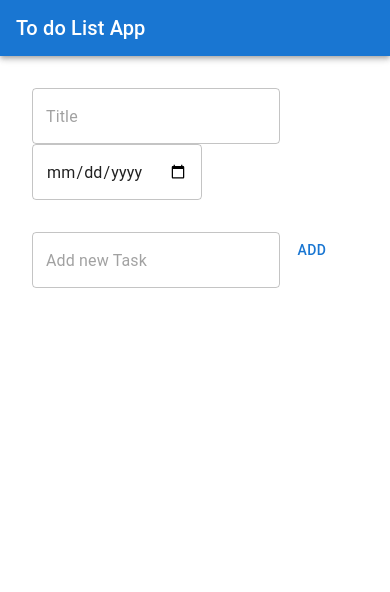
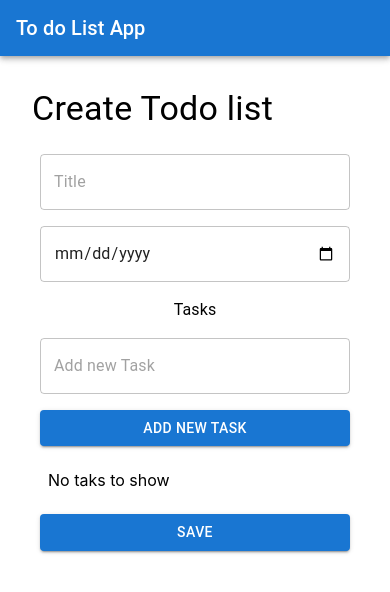
Before and after one commit to harrisonpepese/todo-list-react-typescript, a React (Create React App) app: page /create in a window 390 px wide. Shown: the top 592 px of the page. Built offline with nearby package versions, Linux system fonts and the light colour scheme.

Commit message:
correções de layout mobile create list

```diff
--- /dev/null
+++ b/src/components/commons/pageTitle.tsx
@@ -0,0 +1,9 @@
+import { Typography } from "@mui/material";
+
+export default function PageTitle(props: { children: string }) {
+  return (
+    <Typography sx={{ marginBottom: 2 }} variant="h4">
+      {props.children}
+    </Typography>
+  );
+}
--- a/src/entities/todoList.ts
+++ b/src/entities/todoList.ts
@@ -2,6 +2,6 @@ import { Task } from "./task";
 
 export type TodoList = {
   title: string;
-  dueDate: Date;
+  dueDate: string;
   tasks: Task[];
 };
--- /dev/null
+++ b/src/layout/BaseLayout.tsx
@@ -0,0 +1,18 @@
+import { Grid } from "@mui/material";
+import { ReactNode } from "react";
+import PageTitle from "../components/commons/pageTitle";
+
+export default function BaseLayout(props: {
+  children: ReactNode;
+  title: string;
+}) {
+  const { title, children } = props;
+  return (
+    <Grid container padding={2} justifyContent="center">
+      <Grid xs={12}>
+        <PageTitle>{title}</PageTitle>
+      </Grid>
+      {children}
+    </Grid>
+  );
+}
--- a/src/pages/CreateTodoList.tsx
+++ b/src/pages/CreateTodoList.tsx
@@ -3,21 +3,27 @@ import {
   Button,
   Checkbox,
   FormControl,
+  Grid,
+  Typography,
   List,
   ListItemButton,
   ListItemIcon,
   TextField,
 } from "@mui/material";
-import { spacing } from "@mui/system";
+import ListItem from "@mui/material/ListItem";
 import { useState } from "react";
+import { useNavigate } from "react-router-dom";
+import PageTitle from "../components/commons/pageTitle";
 import { TodoListItem } from "../components/createTodoList/TodoListItem";
 import { Task } from "../entities/task";
 import { TodoList } from "../entities/todoList";
+import BaseLayout from "../layout/BaseLayout";
 const emptyTask: Task = { done: false, description: "" };
 export default function CreateTodoList(props: {
   todoList?: TodoList;
   onSubmit: (data: TodoList) => void;
 }) {
+  const navigate = useNavigate();
   const [title, setTitle] = useState("");
   const [dueDate, setDueDate] = useState("");
   const [tasks, setTasks] = useState<Task[]>([]);
@@ -39,33 +45,53 @@ export default function CreateTodoList(props: {
     setTasks(newTaskState);
     setNewTask(emptyTask);
   };
+  const handleSubmit = () => {
+    props.onSubmit({ title, dueDate, tasks });
+    navigate("/");
+  };
   return (
-    <form onSubmit={() => console.log("submit")}>
-      <Box p={2}>
+    <BaseLayout title="Create Todo list">
+      <Grid xs={12} display="flex" justifyContent="center" padding={1}>
         <TextField
+          fullWidth
           type="text"
           placeholder="Title"
           value={title}
           onChange={(e) => setTitle(e.target.value)}
         />
+      </Grid>
+      <Grid xs={12} display="flex" justifyContent="center" padding={1}>
         <TextField
+          fullWidth
           type="date"
+          placeholder="due date"
           value={dueDate}
           onChange={(e) => setDueDate(e.target.value)}
         />
-      </Box>
-      <Box p={2}>
+      </Grid>
+      <Grid xs={12} display="flex" justifyContent="center" padding={1}>
+        <Typography>Tasks</Typography>
+      </Grid>
+      <Grid xs={12} display="flex" justifyContent="center" padding={1}>
         <TextField
+          fullWidth
           placeholder="Add new Task"
           value={newTask.description}
           onChange={(e) =>
             setNewTask({ ...newTask, description: e.target.value })
           }
         />
-        <Button onClick={() => addTask()}>add</Button>
-      </Box>
+      </Grid>
+      <Grid xs={12} display="flex" justifyContent="center" padding={1}>
+        <Button fullWidth variant="contained" onClick={() => addTask()}>
+          add new task
+        </Button>
+      </Grid>
+
+      <Grid xs={12}>
         <List>
-        {tasks.map((x, i) => (
+          {tasks && tasks.length ? (
+            tasks.map((x, i) => (
               <TodoListItem
                 key={i}
                 index={i}
@@ -73,8 +99,18 @@ export default function CreateTodoList(props: {
                 onChange={onItemChange}
                 onDelete={onItemDelete}
               />
-        ))}
+            ))
+          ) : (
+            <ListItem>No taks to show</ListItem>
+          )}
         </List>
-    </form>
+      </Grid>
+
+      <Grid xs={12} display="flex" justifyContent="center" padding={1}>
+        <Button fullWidth variant="contained" onClick={handleSubmit}>
+          Save
+        </Button>
+      </Grid>
+    </BaseLayout>
   );
 }
--- a/src/pages/Dashboard.tsx
+++ b/src/pages/Dashboard.tsx
@@ -3,6 +3,8 @@ import AddIcon from "@mui/icons-material/Add";
 import DashboardCard from "../components/dashboard/DashboardCard";
 import { TodoList } from "../entities/todoList";
 import { useNavigate } from "react-router-dom";
+import Grid from "@mui/material/Grid";
+import BaseLayout from "../layout/BaseLayout";
 
 export default function Dashboard(props: { list: TodoList[] }) {
   const navigate = useNavigate();
@@ -11,15 +13,14 @@ export default function Dashboard(props: { list: TodoList[] }) {
     navigate("/create");
   };
   return (
-    <>
-      <Box position="relative">
-        <Typography>Dashboard</Typography>
-        <Box display="flex">
-          {list.map((x, i) => (
-            <DashboardCard key={i} todoList={x} />
-          ))}
-        </Box>
-      </Box>
+    <BaseLayout title="Dashboard">
+      <Grid container spacing={2}>
+        {list.map((x, i) => (
+          <Grid item key={i}>
+            <DashboardCard todoList={x} />
+          </Grid>
+        ))}
+      </Grid>
       <Fab
         color="primary"
         sx={{
@@ -31,6 +32,6 @@ export default function Dashboard(props: { list: TodoList[] }) {
       >
         <AddIcon />
       </Fab>
-    </>
+    </BaseLayout>
   );
 }
```
Lines whose indentation alone changed are shown as unchanged.
